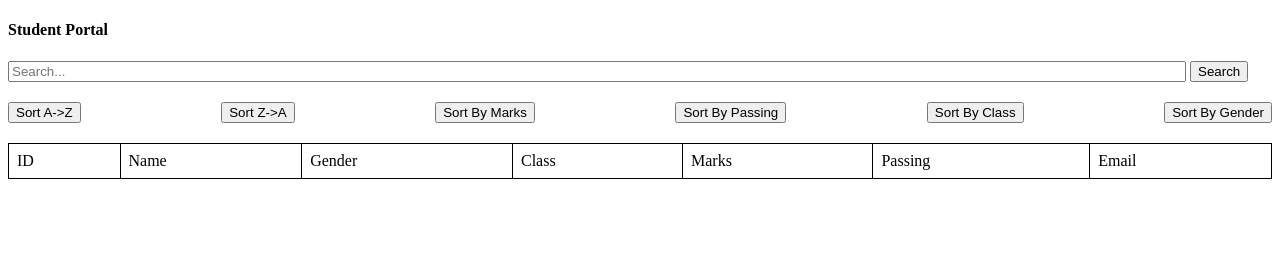
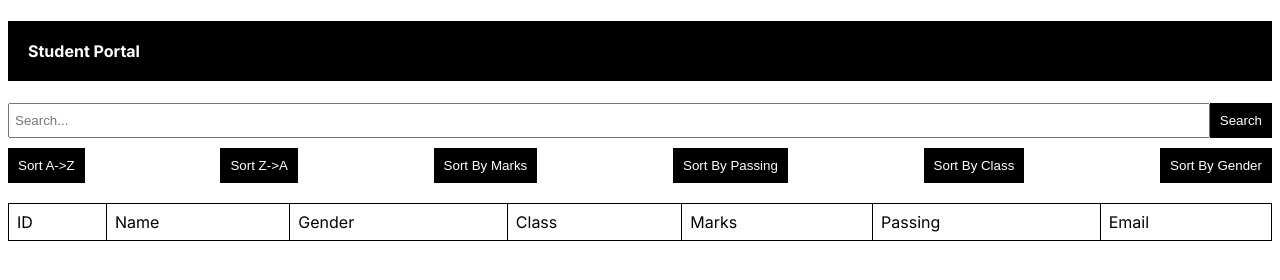
Before and after one commit to accio-rajitha/student_management, a plain HTML site: page index.html in a window 1280 px wide. Drawn offline with Linux system fonts and the light colour scheme; no server answers.

Commit message:
cass is added

```diff
--- a/style.css
+++ b/style.css
@@ -1,4 +1,14 @@
-/* styles.css */
+@import url('https://fonts.googleapis.com/css2?family=Inter:wght@400;500;700&display=swap');
+
+body {
+  font-family: "Inter", sans-serif;
+}
+
+h4 {
+  background-color: #000;
+  color: #fff;
+  padding: 20px;
+}
 
 table {
   border-collapse: collapse;
@@ -13,12 +23,29 @@ table {
   padding: 8px;
   text-align: left;
 }
-#searchInput{
-    width: 1170px;
+
+.search {
+  display: flex;
+  margin-bottom: 10px;
 }
-.flex-box{
-    margin-top: 20px;
+
+#searchInput {
+  width: 100%;
+  padding: 5px;
+}
+
+button {
+  background-color: #000;
+  color: #fff;
+  padding: 10px;
+  border: none;
+  cursor: pointer;
+}
+
+.flex-box {
+  display: flex;
+  flex-wrap: wrap;
+  gap: 10px;
   margin-bottom: 20px;
-    display: flex;
   justify-content: space-between;
 }
```
Lines whose indentation alone changed are shown as unchanged.
